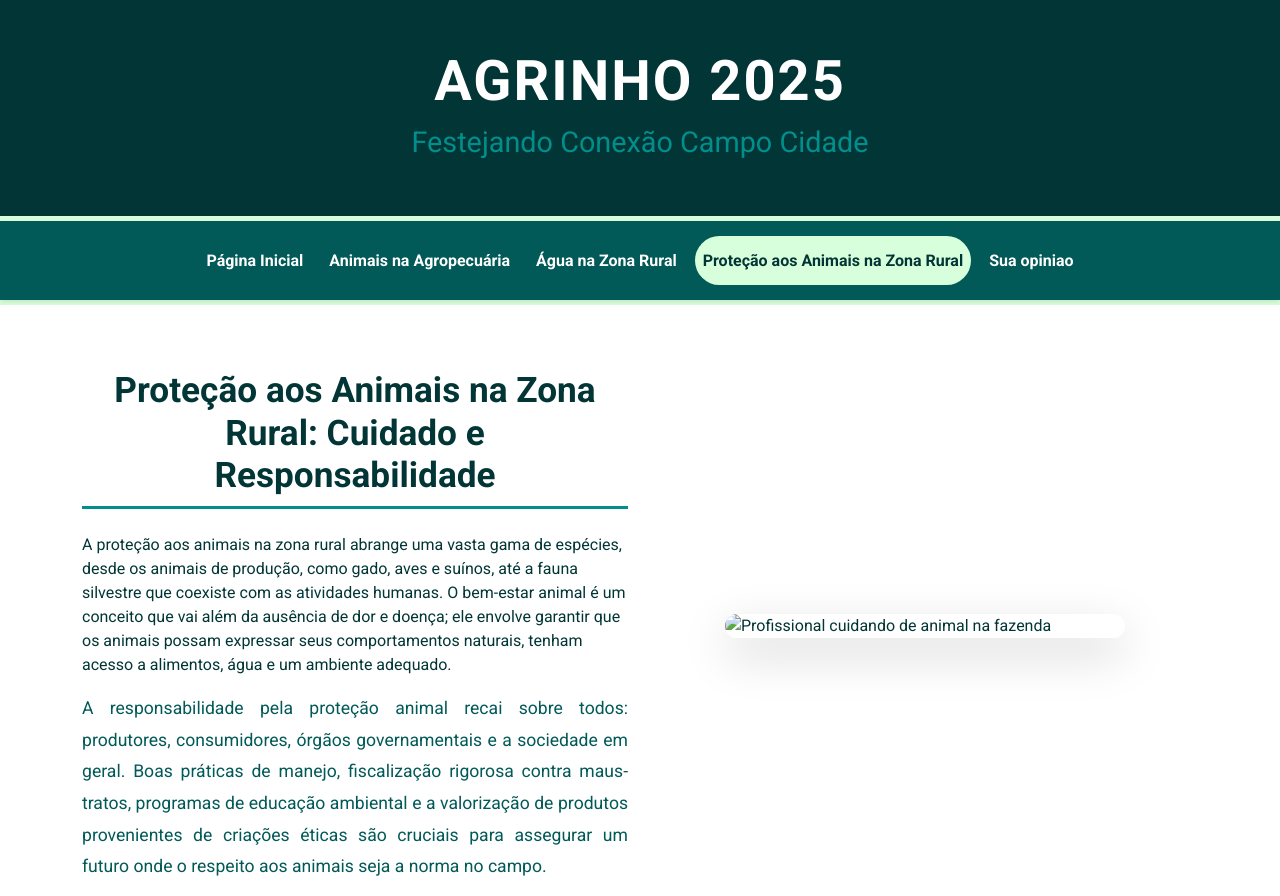
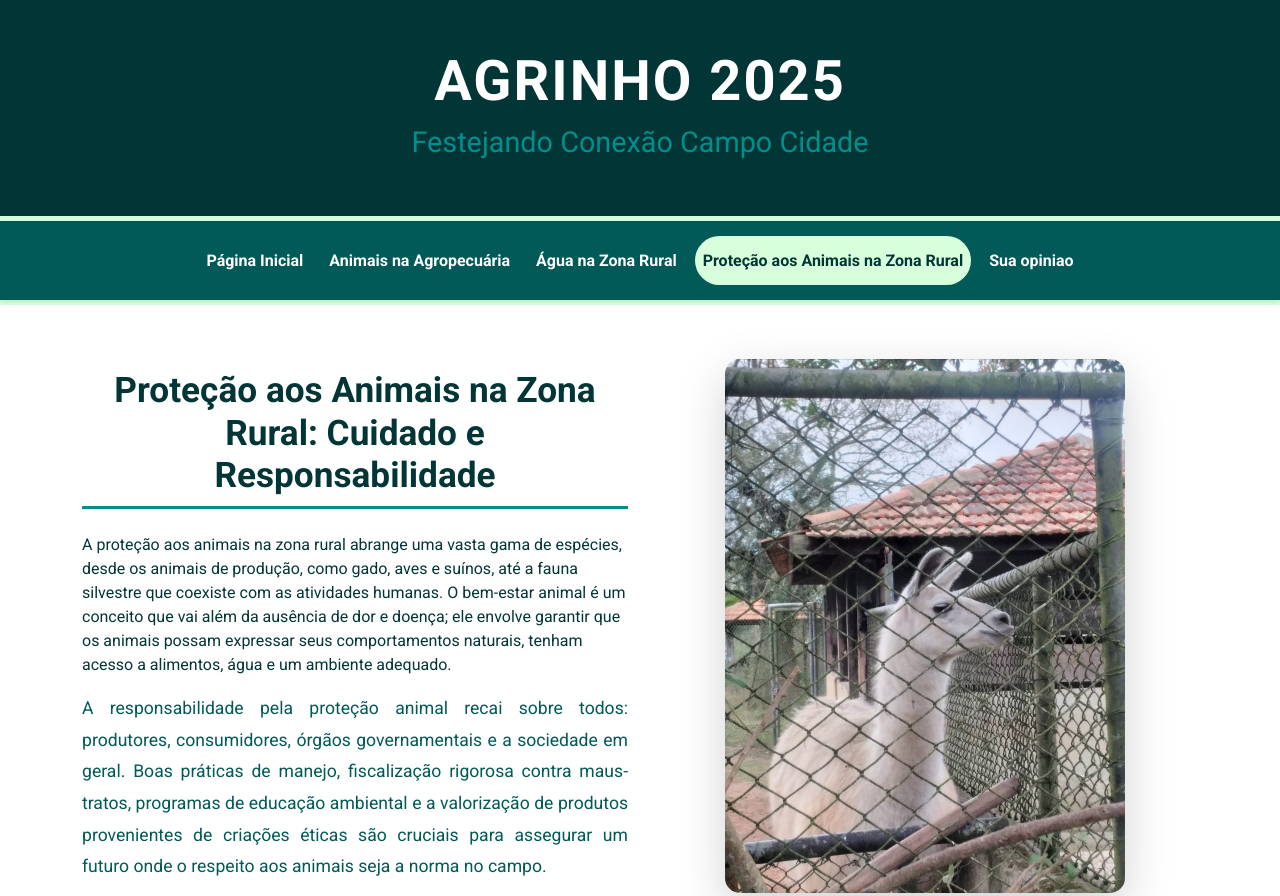
Before and after one commit to neckeel/agrinho2025, a plain HTML site: page protecao-animais-rural.html in a window 1280 px wide. Shown: the top 896 px of the page. Drawn offline with nearby package versions, Linux system fonts and the light colour scheme.

Commit message:
Update protecao-animais-rural.html

```diff
--- a/protecao-animais-rural.html
+++ b/protecao-animais-rural.html
@@ -50,7 +50,7 @@
 
 
         <section class="row align-items-center mb-5">
-            <div class="col-md-6 order-md-2"> <img class="img-fluid rounded shadow-lg mb-3 mb-md-0 img-media" src="WhatsApp Image 2025-06-07 at 11.48.16 (1).jpeg" alt="Profissional cuidando de animal na fazenda">
+            <div class="col-md-6 order-md-2"> <img class="img-fluid rounded shadow-lg mb-3 mb-md-0 img-media" src="./assets/image/WhatsApp Image 2025-06-07 at 11.48.16 (1).jpeg" alt="Profissional cuidando de animal na fazenda">
                 </div>
             <div class="col-md-6 order-md-1"> <p class="text-justify">
                 <h2 class="section-title text-center mb-4">Proteção aos Animais na Zona Rural: Cuidado e Responsabilidade</h2>
```
